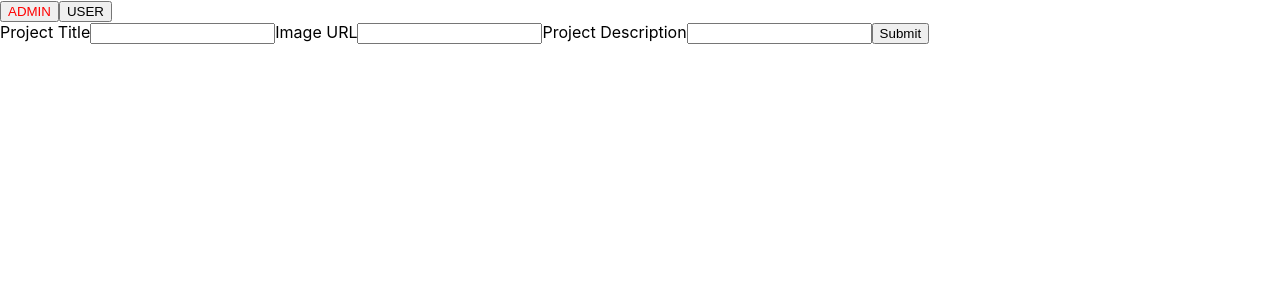
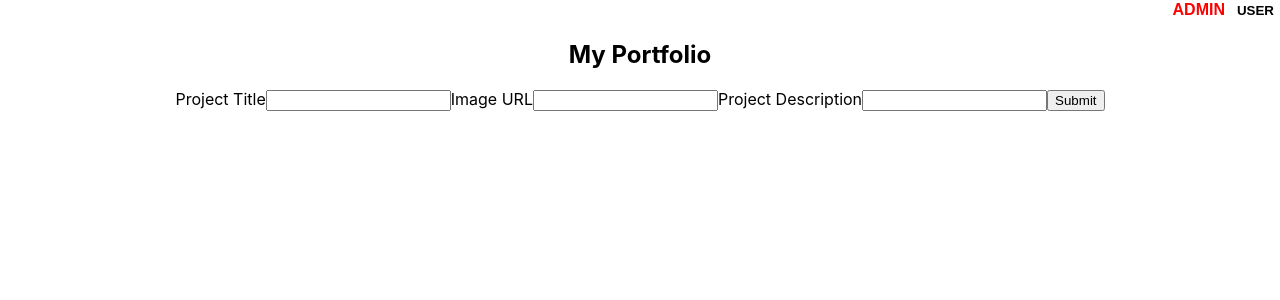
Before and after one commit to jgslp/react-portfolio, a React (Create React App) app: page / in a window 1280 px wide. Shown: the top 300 px of the page. Built offline with nearby package versions, Linux system fonts and the light colour scheme.

Commit message:
Styled app component

```diff
--- a/src/App.css
+++ b/src/App.css
@@ -1,3 +1,22 @@
+nav {
+  display: flex;
+  justify-content: flex-end;
+  font-family: Arial, Helvetica, sans-serif;
+}
+
+.nav-button {
+  font-weight: bold;
+  border: 0px;
+  background-color: white;
+}
+
+main {
+  display: flex;
+  flex-direction: column;
+  align-items: center;
+}
+
 .red {
   color: red;
+  font-size: 16px;
 }
--- a/src/App.js
+++ b/src/App.js
@@ -15,11 +15,19 @@ function App() {
     setIsAdmin(isAdmin);
   };
 
+  const isNavButton = true;
+
   return (
     <div>
-      <button className={isAdmin ? "red" : null } onClick={() => handleChangeView(true)}>ADMIN</button>
-      <button className={!isAdmin ? "red" : null } onClick={() => handleChangeView(false)}>USER</button>
-      {isAdmin ? <AdminView addProject={(newProject) => handleAddProject(newProject)} /> : <UserView projectArray={projects}/>}
+      <nav>
+        {/* used template literal to add multiple classes */}
+        <button className={ `nav-button ${isAdmin ? "red" : null} `} onClick={() => handleChangeView(true)}>ADMIN</button>
+        <button className={`nav-button ${!isAdmin ? "red" : null }`} onClick={() => handleChangeView(false)}>USER</button>
+      </nav>
+      <main>
+        <h2>My Portfolio</h2>
+        {isAdmin ? <AdminView addProject={(newProject) => handleAddProject(newProject)} /> : <UserView projectsArray={projects}/>}
+      </main>
     </div>
   );
 }
--- a/src/components/AdminView.js
+++ b/src/components/AdminView.js
@@ -1,6 +1,7 @@
+import { propsToAttrMap } from "@vue/shared";
 import React, { useState } from "react";
 
-function AdminView() {
+function AdminView(props) {
   const [project, setProject] = useState({
     url: "",
     title: "",
@@ -22,8 +23,9 @@ function AdminView() {
     e.preventDefault();
     project.id++;
     console.log(project);
-    // pass data back up to parent using props.addProject();
-    // don't forget to accept the props in the arguments of the function AdminView
+    props.addProject();
+    // pass data back up to parent using props.addProject(); added line 26?
+    // don't forget to accept the props in the arguments of the function AdminView added line 4?
   };
 
   return (
```
